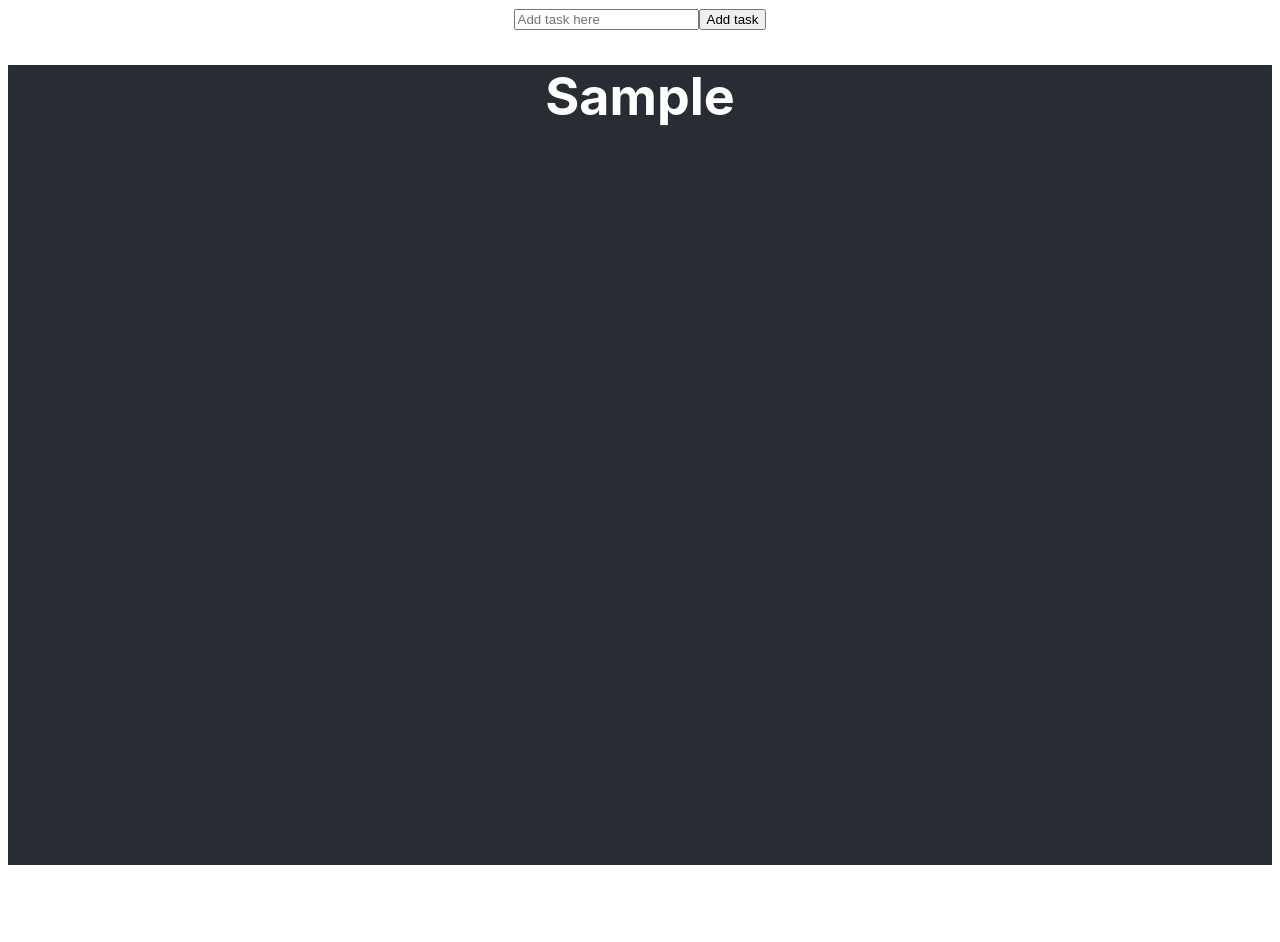
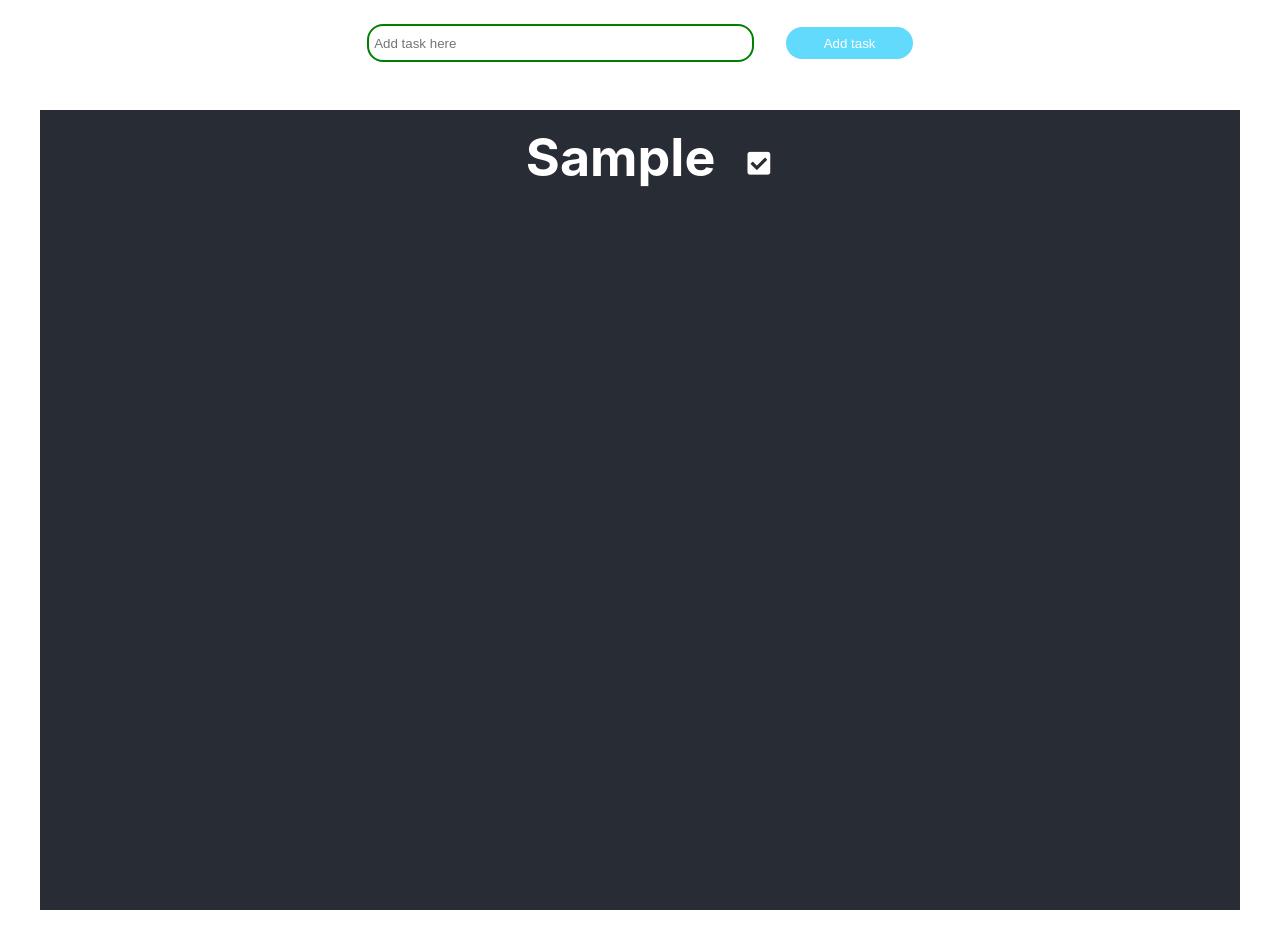
Before and after one commit to Ezeko/todo, a React (Create React App) app: page / in a window 1280 px wide. Both pictures are taken after typing "Sample" into the empty fields and a click on the input "Add task". Before the commit the page ends 873 px from the top, so only its background shows below. Built offline with nearby package versions, Linux system fonts and the light colour scheme.

Commit message:
Style:
style the app to look presentable

```diff
--- a/public/index.html
+++ b/public/index.html
@@ -9,6 +9,8 @@
       name="description"
       content="todo app created with React by Ezekiel Adejobi"
     />
+    <link rel="stylesheet" href="https://use.fontawesome.com/releases/v5.0.13/css/all.css" integrity="sha384-DNOHZ68U8hZfKXOrtjWvjxusGo9WQnrNx2sqG0tfsghAvtVlRW3tvkXWZh58N9jp"
+    crossorigin="anonymous">
     <link rel="apple-touch-icon" href="%PUBLIC_URL%/logo192.png" />
     <!--
       manifest.json provides metadata used when your web app is installed on a
@@ -24,7 +26,7 @@
       work correctly both with client-side routing and a non-root public URL.
       Learn how to configure a non-root public URL by running `npm run build`.
     -->
-    <title>Todo App</title>
+    <title>AWATodo App</title>
   </head>
   <body>
     <noscript>You need to enable JavaScript to run this app.</noscript>
--- a/src/App.css
+++ b/src/App.css
@@ -17,11 +17,6 @@ html {
   color: -internal-root-color;
 }
 
-
-
-
-
-
 .App-link {
   color: #61dafb;
 }
--- a/src/App.js
+++ b/src/App.js
@@ -29,6 +29,10 @@ class App extends Component {
      event.preventDefault()
 
   }
+  changeStatus = () =>{
+    let todo = this.state.todos.concat({task: this.state.newTodo, status: 'Cleared'})
+    this.setState({todos: todo})
+  }
 
   render(){
 
@@ -39,7 +43,9 @@ class App extends Component {
       newTodo = {this.state.newTodo}
       SubmitTodo={this.handleSubmit} />
 
-      <Todos className="todo" todos= {this.state.todos} />
+      <Todos className="todo" todos= {this.state.todos}
+      changeId ={this.changeStatus}
+      />
 
     </div>
     )
--- a/src/InputField.js
+++ b/src/InputField.js
@@ -1,4 +1,5 @@
 import React from 'react'
+import './css/InputField.css'
 
 
 const InputField = props =>{
@@ -7,7 +8,7 @@ const InputField = props =>{
             <form onSubmit={props.SubmitTodo}>
                 <input type="text" onChange={props.ChangeField}
                 value={props.newTodo}
-                placeholder="Add task here"/>
+                placeholder=" Add task here"/>
                 <input type="submit" value="Add task"  onClick={props.SubmitTodo}/>
             </form>
 
--- a/src/Todos.js
+++ b/src/Todos.js
@@ -7,15 +7,20 @@ const Todos = props =>{
             <div id="todos">
             {
                 props.todos.map((opt, i)=>{
-                return (
+                if (opt){
+                    return (
+                        <div id='box'>
+                        <h1 key={i} id={opt.status} >
+                            {opt.task}
+                        </h1>
+                        <i key={i + 'p'} className="fa fa-check-square"></i>
 
-                        <h1 key={i} id={opt.status} >
-                        {opt.task}
-                    </h1>
+                        </div>
+                    )
+                }else{
+                    return null
+                }
 
-
-
-                )
                 }
 
             )}
--- /dev/null
+++ b/src/css/InputField.css
@@ -0,0 +1,29 @@
+input[type='text']{
+    width: 50%;
+    margin: 1rem;
+    height: 2rem;
+    border-radius: 1rem;
+    border: 2px solid green;
+}
+
+input[type='submit']{
+    width: 20%;
+    margin: 1rem;
+    height: 2rem;
+    border-radius: 1rem;
+    border: none;
+    color: white;
+    background: #61dafb;
+}
+
+input[type='submit']:focus, input[type='text']:focus{
+    outline: none;
+}
+@media (min-width: 750px){
+    input[type='submit']{
+        width: 10%;
+    }
+    input[type='text']{
+        width: 30%;
+    }
+}
--- a/src/css/Todos.css
+++ b/src/css/Todos.css
@@ -9,5 +9,18 @@
         justify-content: center;
         font-size: calc(10px + 2vmin);
         color: white;
+        margin: 2rem;
 
 }
+#box{
+    display: flex;
+    justify-content: center;
+}
+i{
+    margin-top: 2.5rem;
+    margin-left: 1rem;
+}
+h1{
+    margin: 1rem;
+    height: 1rem;
+}
```
